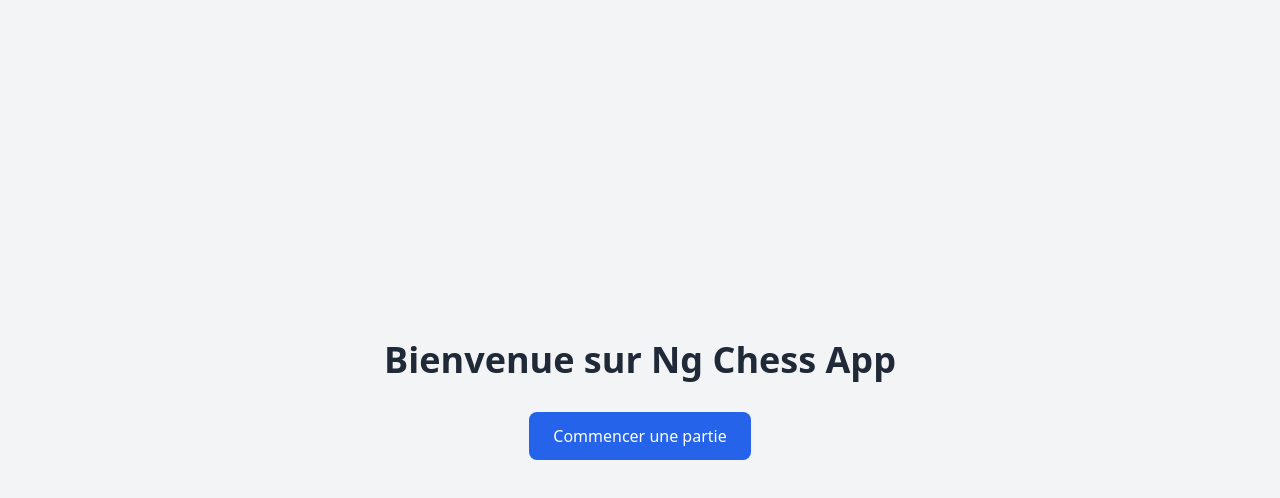
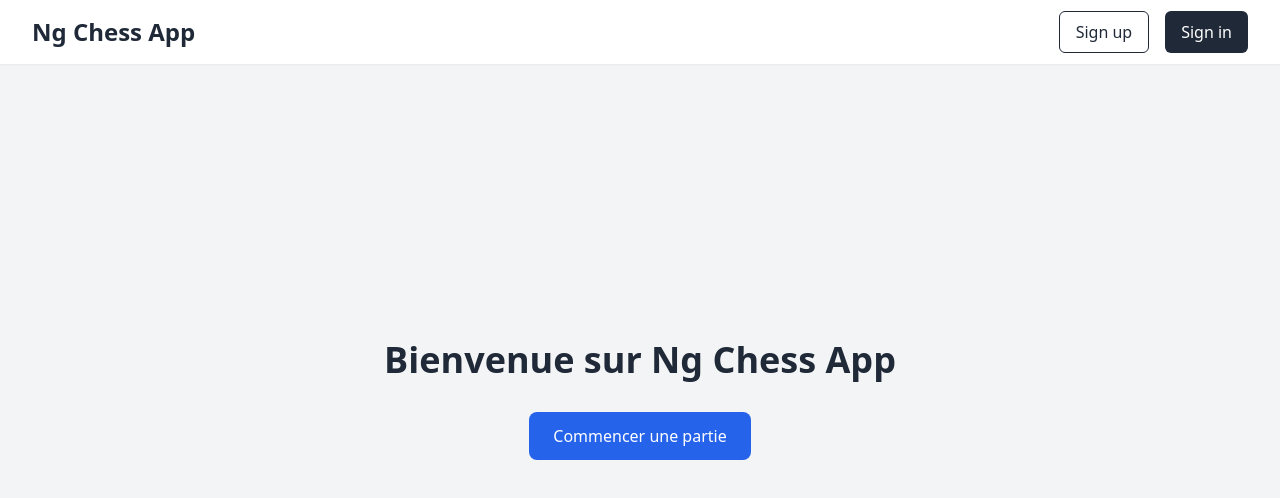
Before and after one commit to ThomasJson/Ng-Chess-app, an Angular app: page / in a window 1280 px wide. Shown: the top 498 px of the page. Built offline with nearby package versions, Linux system fonts and the light colour scheme.

Commit message:
✨feat(layout): DEV-1 - create layout component

```diff
--- a/src/app/app.component.html
+++ b/src/app/app.component.html
@@ -1 +1 @@
-<app-home></app-home>
+<app-main-layout></app-main-layout>
--- /dev/null
+++ b/src/app/layouts/main-layout/main-layout.component.html
@@ -0,0 +1,21 @@
+<header class="fixed top-0 left-0 right-0 bg-white shadow-sm z-50">
+  <div class="max-w-7xl mx-auto px-4 sm:px-6 lg:px-8">
+    <div class="flex justify-between items-center h-16">
+      <a routerLink="/" class="text-2xl font-bold text-gray-800 hover:text-gray-600 transition-colors">
+        Ng Chess App
+      </a>
+      <div class="flex gap-4">
+        <button routerLink="/signup" class="px-4 py-2 text-gray-800 border border-gray-800 rounded-md hover:bg-gray-800 hover:text-white transition-colors">
+          Sign up
+        </button>
+        <button routerLink="/signin" class="px-4 py-2 bg-gray-800 text-white rounded-md hover:bg-gray-700 transition-colors">
+          Sign in
+        </button>
+      </div>
+    </div>
+  </div>
+</header>
+
+<main class="">
+  <router-outlet></router-outlet>
+</main>
```
Also changed, not shown: src/app/app.component.ts (+7 -4 lines), src/app/layouts/main-layout/main-layout.component.ts (added, +10 -0 lines), src/app/app.component.scss (deleted), 2 other files (tests, documents, lock files or other folders).
